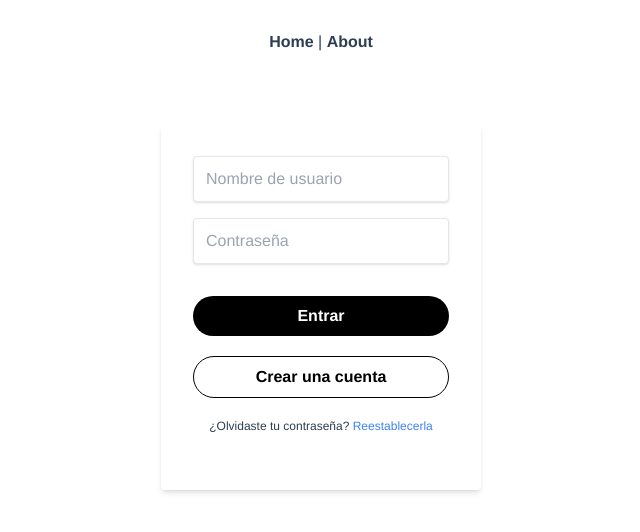
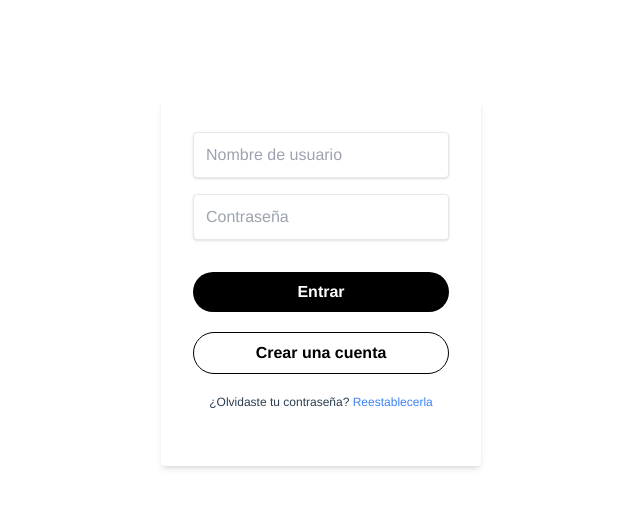
Before and after one commit to tellale/flitter-frontend, a Vue app: page /#/login in a window 1280 px wide. Shown: the top 532 px of the page, without its empty margins (319-959 px from the left). Built offline with nearby package versions, Linux system fonts and the light colour scheme.

Commit message:
styles changes added

```diff
--- a/src/App.vue
+++ b/src/App.vue
@@ -1,7 +1,7 @@
 <template>
   <nav>
-    <router-link to="/">Home</router-link> |
-    <router-link to="/about">About</router-link>
+    <!-- <router-link to="/">Home</router-link> |
+    <router-link to="/about">About</router-link> -->
   </nav>
   <router-view/>
 </template>
--- a/src/views/LoginView.vue
+++ b/src/views/LoginView.vue
@@ -4,7 +4,6 @@
   <form class="bg-white shadow-md rounded px-8 pt-6 pb-8 mb-4">
     <div class="mb-4">
       <label class="block text-gray-700 text-sm font-bold mb-2" for="username">
-
       </label>
       <input
         class="shadow appearance-none border rounded w-full py-3 px-3 text-gray-700 leading-tight focus:outline-none focus:shadow-outline"
```
